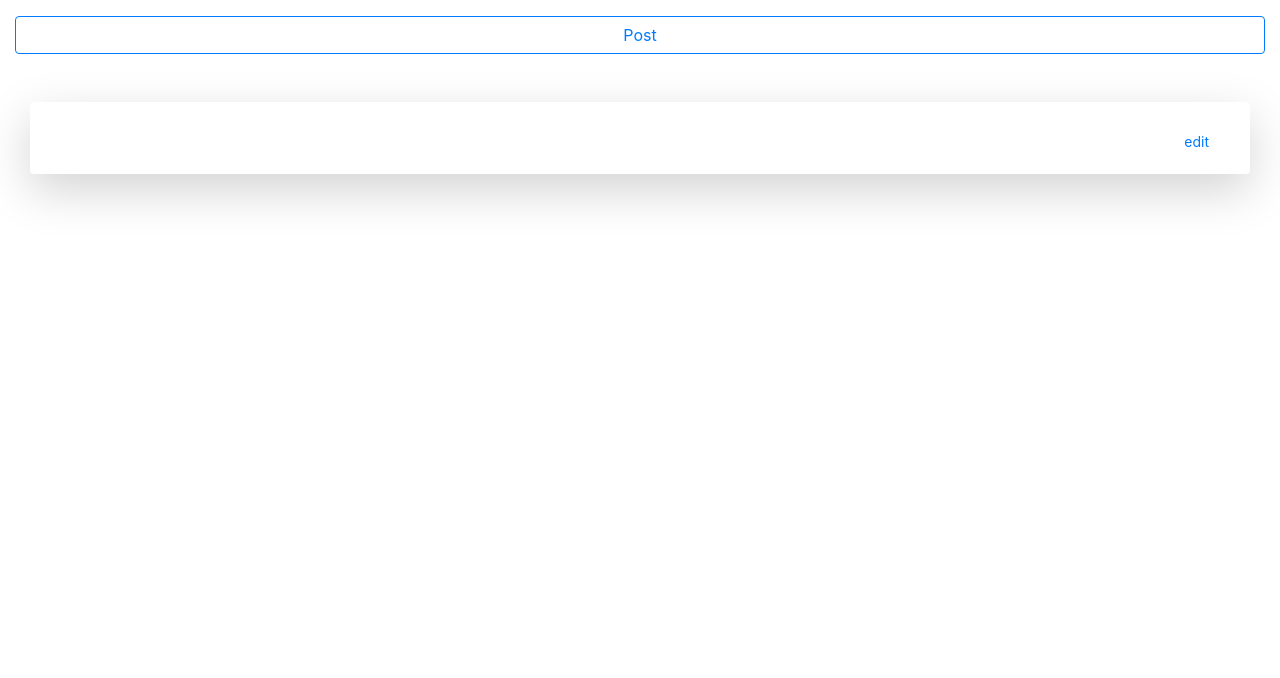
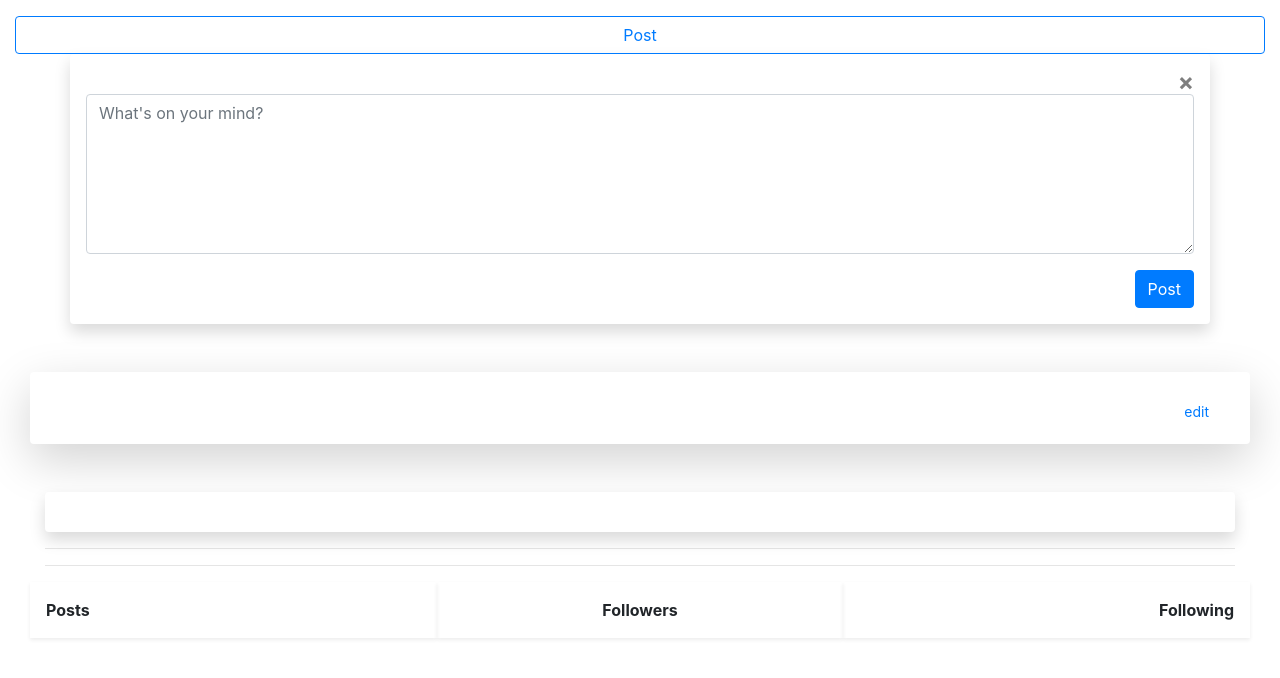
Before and after one commit to landxcape/network, a Django app: template network/templates/network/index.html in a window 1280 px wide. Shown: the part 56-734 px from the top of the page. Run offline with Django 3.2, Linux system fonts and the light colour scheme; the template is opened without the code that fills it, so the values that code supplies are empty; some libraries are stand-ins or nearby versions.

Commit message:
added: links to profile

```diff
--- a/network/static/network/post.js
+++ b/network/static/network/post.js
@@ -1,4 +1,6 @@
 document.addEventListener('DOMContentLoaded', function () {
+  document.querySelector('#username').addEventListener('click', () => load_profile({ 'username': document.querySelector('#username').querySelector('strong').innerHTML }))
+
   load_page('all_posts');
 });
 
@@ -138,7 +140,7 @@ function load_page(page) {
             .then(response => response.json())
             .then(profile => {
               console.log(profile);
-              load_profile(post.poster);
+              load_profile(profile);
             })
         }
 
@@ -237,13 +239,24 @@ function post_network() {
     })
 }
 
-function load_profile(username) {
+function load_profile(profile) {
+  document.querySelector('#post-button').style.display = 'none';
   document.querySelector('#post-form').style.display = 'none';
   document.querySelector('#post-view').style.display = 'none';
   document.querySelector('#profile-view').style.display = 'block';
 
-  const profile = document.querySelector('#profile-username');
-  profile.innerHTML = username;
+  const profile_username = document.querySelector('#profile-username');
+  profile_username.querySelector('h1').innerHTML = profile.username;
+
+
+  const follow_bar = document.querySelector('#profile-follow');
+  follow_bar.classList.add('row');
+
+  const follow_bar_button = document.createElement('button');
+  follow_bar_button.classList.add('btn', 'btn-outline-primary', 'btn-block');
+  follow_bar_button.innerHTML = 'Follow +';
+
+  follow_bar.appendChild(follow_bar_button);
 }
 
 
--- a/network/templates/network/index.html
+++ b/network/templates/network/index.html
@@ -54,9 +54,26 @@
 
   <div id="profile-view" class="my-5">
     <div class="col">
-      <div id="profile-username" class="d-flex justify-content-center shadow-sm p-3 bg-white rounded font-weight-bold">
+      <div id="profile-username" class="d-flex justify-content-center shadow p-3 bg-white rounded">
+        <h1></h1>
       </div>
+      <hr>
+      <div id="profile-follow"></div>
+      <hr>
 
+      <div class="row">
+        <div id="profile-posts" class="col shadow-sm p-3 d-flex justify-content-start">
+          <strong>Posts</strong>
+        </div>
+
+        <div id="profile-followers" class="col shadow-sm p-3 d-flex justify-content-center">
+          <strong>Followers</strong>
+        </div>
+
+        <div id="profile-following" class="col shadow-sm p-3 d-flex justify-content-end">
+          <strong>Following</strong>
+        </div>
+      </div>
     </div>
   </div>
 
```
